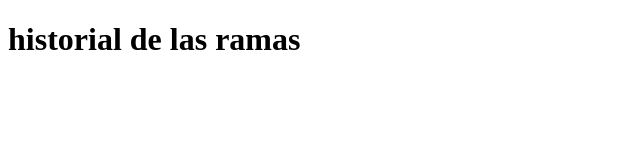
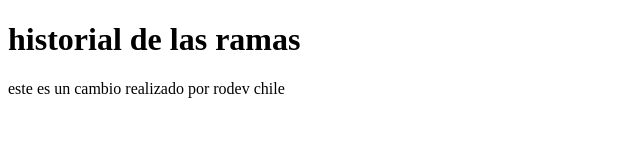
Before and after one commit to rodevchile/educandopage, a plain HTML site: page history.html in a window 1280 px wide. Shown: the whole page, without its empty margins (0-640 px from the left). Drawn offline with Linux system fonts and the light colour scheme.

Commit message:
cambio por rodev

```diff
--- a/history.html
+++ b/history.html
@@ -8,5 +8,6 @@
 </head>
 <body>
     <h1>historial de las ramas</h1>
+    este es un cambio realizado por rodev chile
 </body>
 </html>
```
